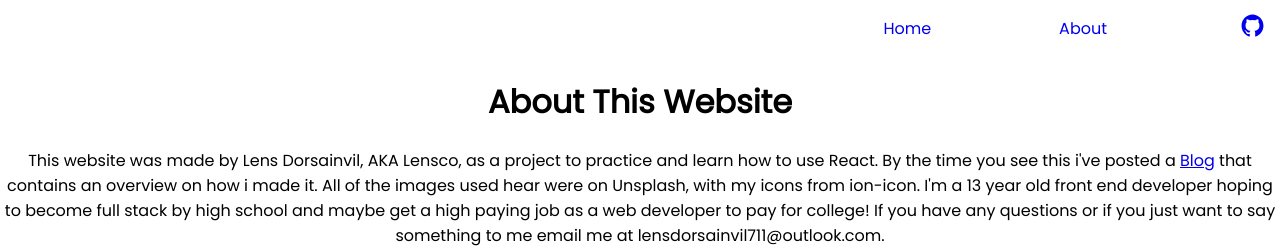
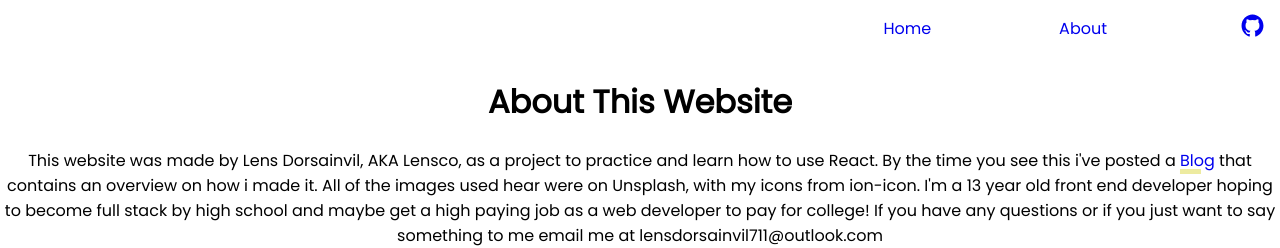
Before and after one commit to Lensco825/animal-info-website, a React (Create React App) app: page /about in a window 1280 px wide. Shown: the top 248 px of the page. Built offline with nearby package versions, Linux system fonts and the light colour scheme; a web font is replaced by a local one.

Commit message:
Stylized a tiny bit of the about page

```diff
--- a/src/about.js
+++ b/src/about.js
@@ -2,6 +2,7 @@ import React from "react";
 
 
 export function About() {
+
     return (
         <div>
             <h1>About This Website</h1>
@@ -9,7 +10,7 @@ export function About() {
             to use React. By the time you see this i've posted a <a href="https://dev.to/lensco825">Blog</a> that contains an overview on how i made it.
             All of the images used hear were on Unsplash, with my icons from ion-icon. I'm a 13 year old front end developer hoping to become full stack by high
             school and maybe get a high paying job as a web developer to pay for college! If you have any questions or if you just want to say
-            something to me email me at lensdorsainvil711@outlook.com.</p>
+            something to me email me at lensdorsainvil711@outlook.com</p>
         </div>
     )
 }
--- a/src/index.css
+++ b/src/index.css
@@ -132,3 +132,9 @@ a:visited {
   display: grid;
   place-items: center;
 }
+
+a {
+  text-decoration: underline;
+  text-decoration-color: #EDEBA0;
+  text-decoration-thickness: 5px;
+}
```
